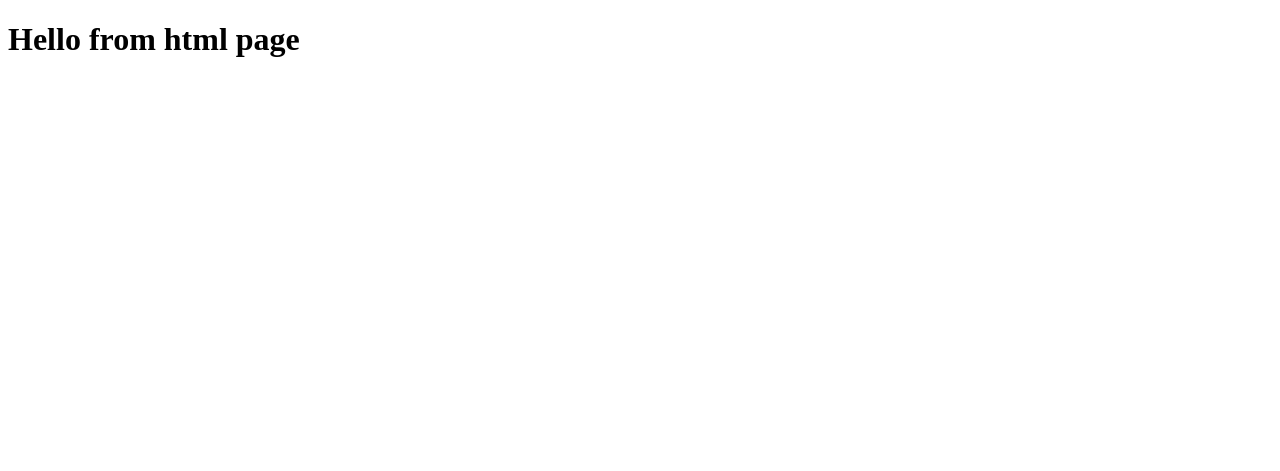
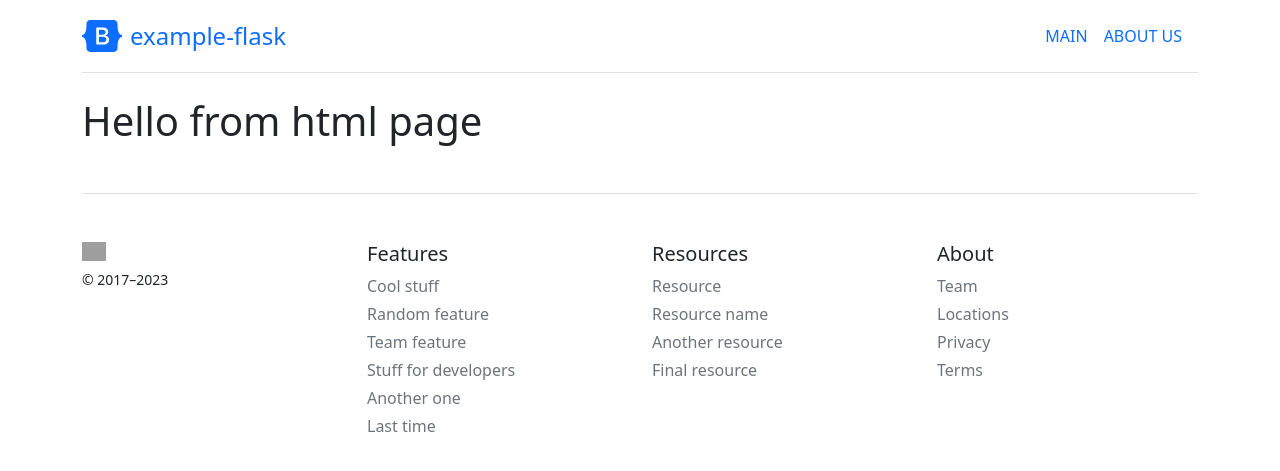
Before and after one commit to Petrovskaya-Svetlana/flaskProject, a Flask app: page / in a window 1280 px wide. Shown: the top 471 px of the page. Run offline with Flask 3, Linux system fonts and the light colour scheme; grey boxes are pictures that could not be loaded.

Commit message:
finished 138

```diff
--- a/app.py
+++ b/app.py
@@ -1,4 +1,4 @@
-from flask import Flask, render_template
+from flask import Flask, render_template, url_for
 
 app = Flask(__name__)
 
--- /dev/null
+++ b/static/css/style.css
@@ -0,0 +1,3 @@
+body{
+    background: bisque;
+}
--- a/templates/base.html
+++ b/templates/base.html
@@ -2,9 +2,64 @@
 <html lang="en">
 <head>
     <meta charset="UTF-8">
+    <link rel="stylesheet" href="https://cdn.jsdelivr.net/npm/bootstrap@5.2.3/dist/css/bootstrap.min.css">
     <title>{% block title %}{% endblock %}</title>
 </head>
 <body>
+<div class="container mt-3" >
+    <div class="d-flex flex-column flex-md-row align-items-center pb-3 mb-4 border-bottom">
+        <a href="/" class="d-flex align-items-center link-body-emphasis text-decoration-none">
+            <svg xmlns="http://www.w3.org/2000/svg" width="40" height="32" class="me-2" viewBox="0 0 118 94" role="img"><title>Bootstrap</title><path fill-rule="evenodd" clip-rule="evenodd" d="M24.509 0c-6.733 0-11.715 5.893-11.492 12.284.214 6.14-.064 14.092-2.066 20.577C8.943 39.365 5.547 43.485 0 44.014v5.972c5.547.529 8.943 4.649 10.951 11.153 2.002 6.485 2.28 14.437 2.066 20.577C12.794 88.106 17.776 94 24.51 94H93.5c6.733 0 11.714-5.893 11.491-12.284-.214-6.14.064-14.092 2.066-20.577 2.009-6.504 5.396-10.624 10.943-11.153v-5.972c-5.547-.529-8.934-4.649-10.943-11.153-2.002-6.484-2.28-14.437-2.066-20.577C105.214 5.894 100.233 0 93.5 0H24.508zM80 57.863C80 66.663 73.436 72 62.543 72H44a2 2 0 01-2-2V24a2 2 0 012-2h18.437c9.083 0 15.044 4.92 15.044 12.474 0 5.302-4.01 10.049-9.119 10.88v.277C75.317 46.394 80 51.21 80 57.863zM60.521 28.34H49.948v14.934h8.905c6.884 0 10.68-2.772 10.68-7.727 0-4.643-3.264-7.207-9.012-7.207zM49.948 49.2v16.458H60.91c7.167 0 10.964-2.876 10.964-8.281 0-5.406-3.903-8.178-11.425-8.178H49.948z" fill="currentColor"></path></svg>
+            <span class="fs-4">example-flask</span>
+        </a>
+        <nav class="d-inline-flex mt-2 mt-md-0 ms-md-auto">
+            <a class="me-3 py-2 link-body-emphasis text-decoration-none" href="/">MAIN</a>
+            <a class="me-3 py-2 link-body-emphasis text-decoration-none" href="/about">ABOUT US</a>
+{#            <a class="me-3 py-2 link-body-emphasis text-decoration-none" href="#">Support</a>#}
+{#            <a class="py-2 link-body-emphasis text-decoration-none" href="#">Pricing</a>#}
+        </nav>
+    </div>
     {% block content %}{% endblock %}
+    <footer class="pt-4 my-md-5 pt-md-5 border-top">
+    <div class="row">
+      <div class="col-12 col-md">
+        <img class="mb-2" src="/docs/5.3/assets/brand/bootstrap-logo.svg" alt="" width="24" height="19">
+        <small class="d-block mb-3 text-body-secondary">© 2017–2023</small>
+      </div>
+      <div class="col-6 col-md">
+        <h5>Features</h5>
+        <ul class="list-unstyled text-small">
+          <li class="mb-1"><a class="link-secondary text-decoration-none" href="#">Cool stuff</a></li>
+          <li class="mb-1"><a class="link-secondary text-decoration-none" href="#">Random feature</a></li>
+          <li class="mb-1"><a class="link-secondary text-decoration-none" href="#">Team feature</a></li>
+          <li class="mb-1"><a class="link-secondary text-decoration-none" href="#">Stuff for developers</a></li>
+          <li class="mb-1"><a class="link-secondary text-decoration-none" href="#">Another one</a></li>
+          <li class="mb-1"><a class="link-secondary text-decoration-none" href="#">Last time</a></li>
+        </ul>
+      </div>
+      <div class="col-6 col-md">
+        <h5>Resources</h5>
+        <ul class="list-unstyled text-small">
+          <li class="mb-1"><a class="link-secondary text-decoration-none" href="#">Resource</a></li>
+          <li class="mb-1"><a class="link-secondary text-decoration-none" href="#">Resource name</a></li>
+          <li class="mb-1"><a class="link-secondary text-decoration-none" href="#">Another resource</a></li>
+          <li class="mb-1"><a class="link-secondary text-decoration-none" href="#">Final resource</a></li>
+        </ul>
+      </div>
+      <div class="col-6 col-md">
+        <h5>About</h5>
+        <ul class="list-unstyled text-small">
+          <li class="mb-1"><a class="link-secondary text-decoration-none" href="#">Team</a></li>
+          <li class="mb-1"><a class="link-secondary text-decoration-none" href="#">Locations</a></li>
+          <li class="mb-1"><a class="link-secondary text-decoration-none" href="#">Privacy</a></li>
+          <li class="mb-1"><a class="link-secondary text-decoration-none" href="#">Terms</a></li>
+        </ul>
+      </div>
+    </div>
+  </footer>
+
+</div>
+
+
 </body>
 </html>
```
